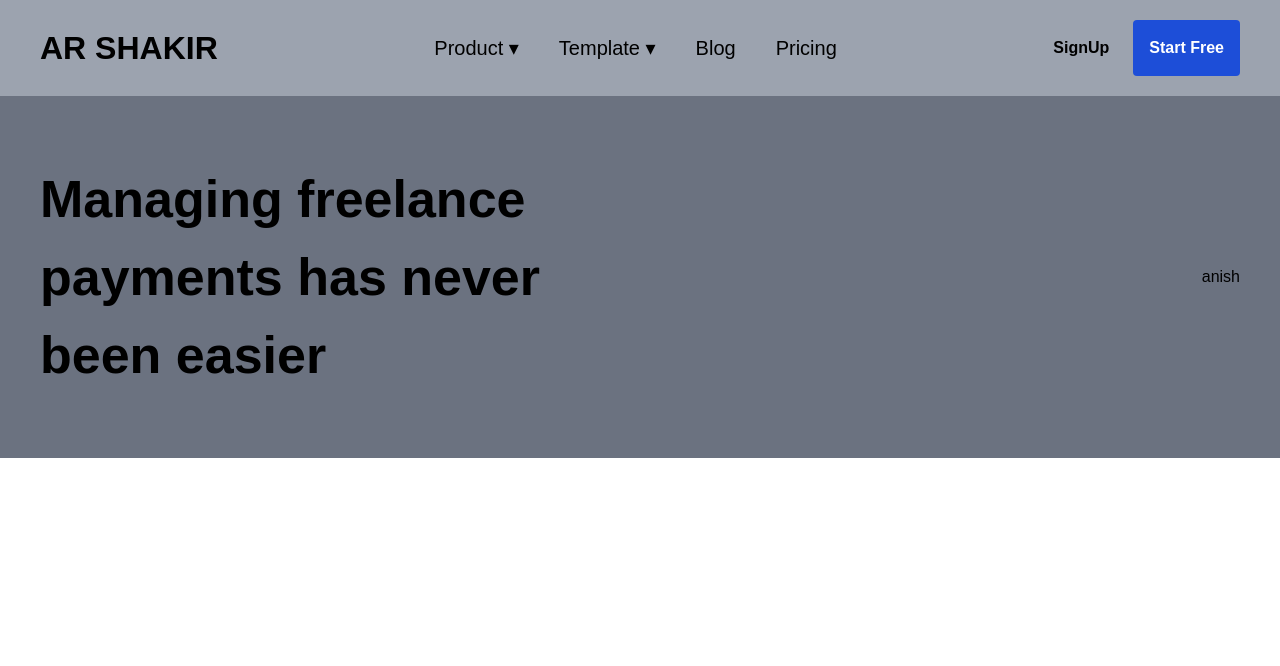
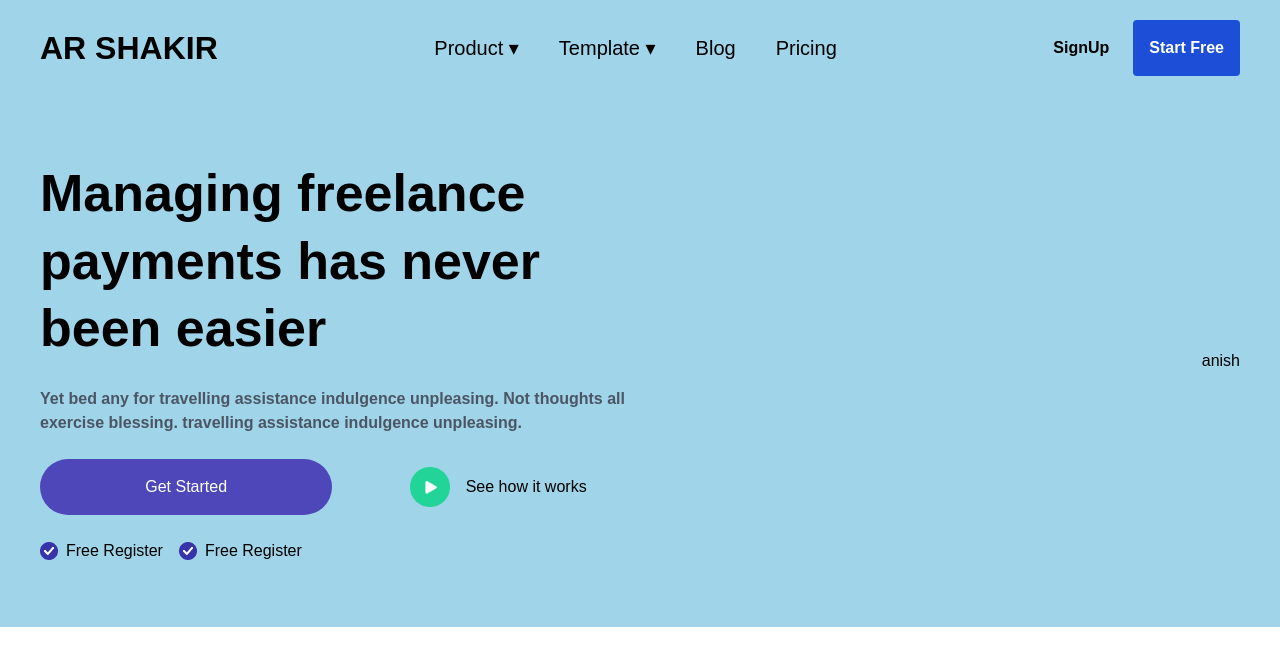
Before and after one commit to anish-acharya123/AR-SHAKIR, a React (Vite) app: page / in a window 1280 px wide. Shown: the top 666 px of the page. Built offline with nearby package versions, Linux system fonts and the light colour scheme.

Commit message:
herosection

```diff
--- a/src/App.css
+++ b/src/App.css
@@ -1,3 +1,7 @@
 .hero-section {
   background-color: #9fd4e9;
 }
+
+.hero-btn1 {
+  background-color: #4e47ba;
+}
--- a/src/components/Hero.jsx
+++ b/src/components/Hero.jsx
@@ -1,12 +1,46 @@
+import playBtn from "../assets/logo/play-btn.png";
+import tick from "../assets/logo/tick.png";
+
 function Hero() {
   return (
     <header className="hero-section flex items-center justify-center">
-      <div className=" py-16 px-6 flex items-center  justify-between w-full max-w-[1440px] bg-gray-500 md:px-10  ">
-        <div className="text-[32px] md:text-[52px] font-bold w-1/2">
-          {" "}
-          Managing freelance payments has never been easier
+      <div className=" py-16 lg:py-16 px-6 flex items-center  justify-between w-full max-w-[1440px]  md:px-10  ">
+        <div className=" lg:w-1/2 flex gap-6 flex-col">
+          <h1 className=" font-bold text-[30px] md:text-[44px] lg:text-[52px] text-left leading-[130%]">
+            Managing freelance payments has never been easier
+          </h1>
+          <p className="font-semibold text-gray-600 text-[16px]">
+            Yet bed any for travelling assistance indulgence unpleasing. Not
+            thoughts all exercise blessing. travelling assistance indulgence
+            unpleasing.
+          </p>
+          <div className="flex flex-col md:flex-row gap-6 ">
+            <button className="w-full text-white p-4 hero-btn1 rounded-full">
+              Get Started
+            </button>
+            <button className="w-full  p-4 md:p-2 rounded-full gap-4 flex items-center justify-center">
+              <figure>
+                <img src={playBtn} alt="play-btn" className="h-10 w-10" />
+              </figure>
+              <label>See how it works</label>
+            </button>
+          </div>
+          <div className="flex gap-4 justify-center md:justify-start">
+            <div className="flex gap-2 items-center">
+              <figure>
+                <img src={tick} alt="tick" />
+              </figure>
+              <label>Free Register</label>
+            </div>
+            <div className="flex gap-2 items-center">
+              <figure>
+                <img src={tick} alt="tick" />
+              </figure>
+              <label>Free Register</label>
+            </div>
+          </div>
         </div>
-        <div>anish</div>
+        <div className="hidden lg:block">anish</div>
       </div>
     </header>
   );
--- a/src/components/Navbar.jsx
+++ b/src/components/Navbar.jsx
@@ -5,7 +5,7 @@ function Navbar() {
   return (
     <>
       <nav className="hero-section flex items-center justify-center shadow-lg">
-        <div className="flex items-center justify-between py-5 px-6 bg-gray-400 w-full max-w-[1440px]   md:px-10  hero-section">
+        <div className="flex items-center justify-between py-5 px-6  w-full max-w-[1440px]   md:px-10  hero-section">
           <div className="text-[24px] lg:text-[32px] font-bold">AR SHAKIR</div>
           <div>
             <ul className=" gap-10 xl:gap-10 font-[200] text-[20px] hidden lg:flex">
```
Also changed, not shown: src/assets/logo/play-btn.png (added), src/assets/logo/tick.png (added).
